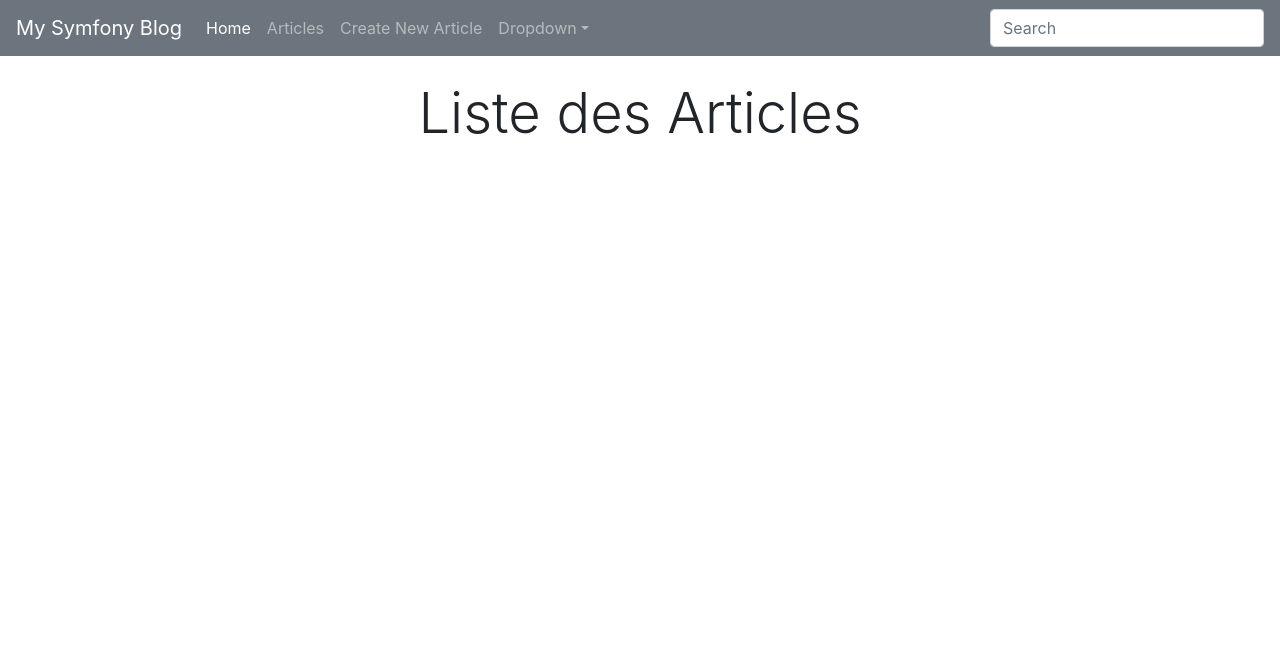
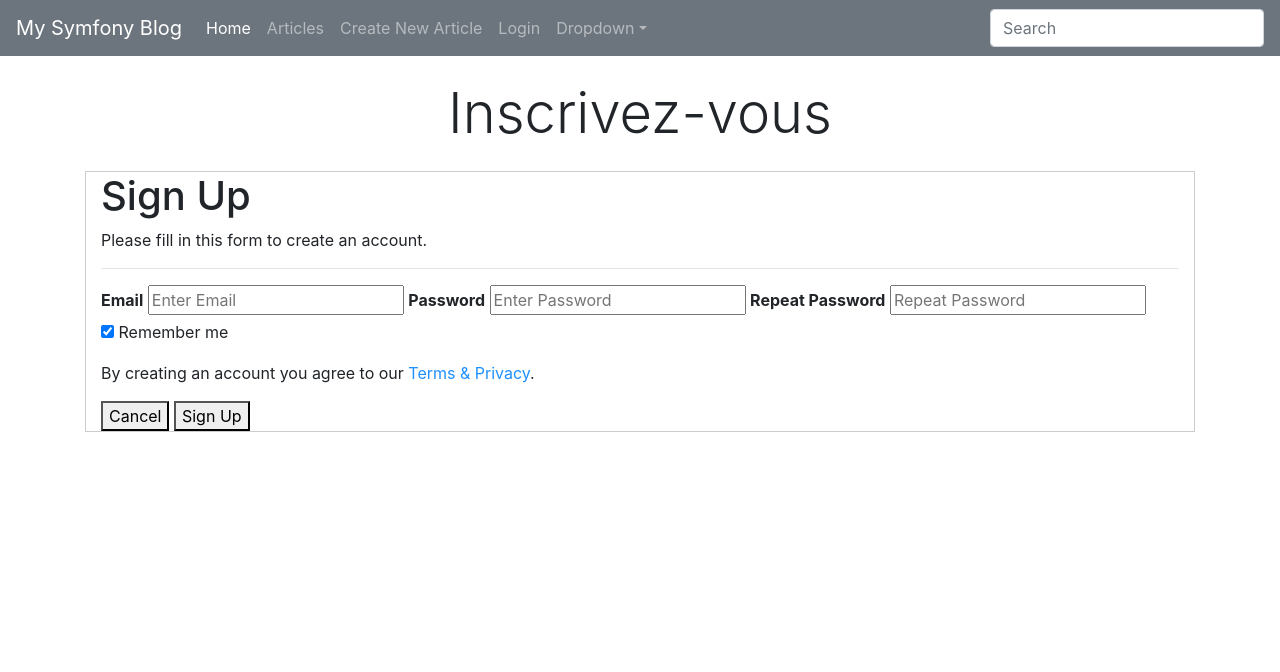
Before and after one commit to Clicknith/demoBlog, a Symfony app: template templates/security/registration.html.twig in a window 1280 px wide. Shown: the top 672 px of the page. Run offline with Twig, Linux system fonts and the light colour scheme; the template is opened without the code that fills it, so the values that code supplies are empty; some libraries are stand-ins or nearby versions.

Commit message:
morning+30062020

```diff
--- a/src/Form/ArticleType.php
+++ b/src/Form/ArticleType.php
@@ -3,8 +3,10 @@
 namespace App\Form;
 
 use App\Entity\Article;
+use App\Entity\Category;
 use Symfony\Component\Form\AbstractType;
 use Symfony\Component\Form\FormBuilderInterface;
+use Symfony\Bridge\Doctrine\Form\Type\EntityType;
 use Symfony\Component\OptionsResolver\OptionsResolver;
 
 class ArticleType extends AbstractType
@@ -13,6 +15,10 @@ class ArticleType extends AbstractType
     {
         $builder
             ->add('title')
+            ->add('category', EntityType::class, [ // we are adding a new field here to select a category on adding or modifying an Article
+                'class' => Category::class,
+                'choice_label' => 'title'
+            ])
             ->add('content')
             ->add('image')
         ;
--- a/templates/base.html.twig
+++ b/templates/base.html.twig
@@ -29,6 +29,9 @@
                     </li>
                     <li class="nav-item">
                         <a class="nav-link" href="{{ path('blog_create') }}">Create New Article</a>
+                    </li>
+                    <li class="nav-item">
+                        <a class="nav-link" href="{{ path('security_registration') }}">Login</a>
                     </li>
                     <li class="nav-item dropdown">
                         <a class="nav-link dropdown-toggle" href="#" id="dropdown04" data-toggle="dropdown" aria-haspopup="true" aria-expanded="false">Dropdown</a>
--- a/templates/blog/create.html.twig
+++ b/templates/blog/create.html.twig
@@ -20,6 +20,8 @@
     {{form_start(formArticle, {'attr': {'class': 'col-md-7 mx-auto'}} ) }}
 
         {{ form_row(formArticle.title, {'attr': {'placeholder': "Saisir le litre de l'article"}}) }}
+
+        {{ form_row(formArticle.category) }}
 
         {{ form_row(formArticle.content, {'attr': {'placeholder': "Contenu de l'article", "rows": 10}}) }}
 
--- a/templates/blog/show.html.twig
+++ b/templates/blog/show.html.twig
@@ -11,7 +11,7 @@
             <p class="card-text text-center">{{ article.content|raw }}</p>
             <hr>
             <span class="col-md-2"><a href="{{ path('blog_edit', {'id':article.id}) }}"  class="text-left btn btn-warning">Modifier</a></span>
-            <span class="col-md-2 font-italic text-right"> Posté le {{ article.createdAt|date("d/m/Y") }} à {{ article.createdAt|date("H:i:s") }} dans la Catégorie <strong style ='color:darkgreen'> {{ article.category.title }} </strong> </span>
+            <span class="col offset-md-4 font-italic text-right"> Posté le {{ article.createdAt|date("d/m/Y") }} à {{ article.createdAt|date("H:i:s") }} dans la Catégorie <strong style ='color:darkgreen'> {{ article.category.title }} </strong> </span>
         </div>
 
     </div>
--- a/templates/security/registration.html.twig
+++ b/templates/security/registration.html.twig
@@ -4,6 +4,34 @@
 
 {% block body %}
 
-    <h1 class="display-4 text-center my-4"> Liste des Articles </h1>
+    <h1 class="display-4 text-center my-4"> Inscrivez-vous </h1>
+
+    <form action="action_page.php" style="border:1px solid #ccc">
+  <div class="container">
+    <h1>Sign Up</h1>
+    <p>Please fill in this form to create an account.</p>
+    <hr>
+
+    <label for="email"><b>Email</b></label>
+    <input type="text" placeholder="Enter Email" name="email" required>
+
+    <label for="psw"><b>Password</b></label>
+    <input type="password" placeholder="Enter Password" name="psw" required>
+
+    <label for="psw-repeat"><b>Repeat Password</b></label>
+    <input type="password" placeholder="Repeat Password" name="psw-repeat" required>
+
+    <label>
+      <input type="checkbox" checked="checked" name="remember" style="margin-bottom:15px"> Remember me
+    </label>
+
+    <p>By creating an account you agree to our <a href="#" style="color:dodgerblue">Terms & Privacy</a>.</p>
+
+    <div class="clearfix">
+      <button type="button" class="cancelbtn">Cancel</button>
+      <button type="submit" class="signupbtn">Sign Up</button>
+    </div>
+  </div>
+</form>
 
 {% endblock %}
```
Also changed, not shown: src/Controller/SecurityController.php (+9 -1 lines).
